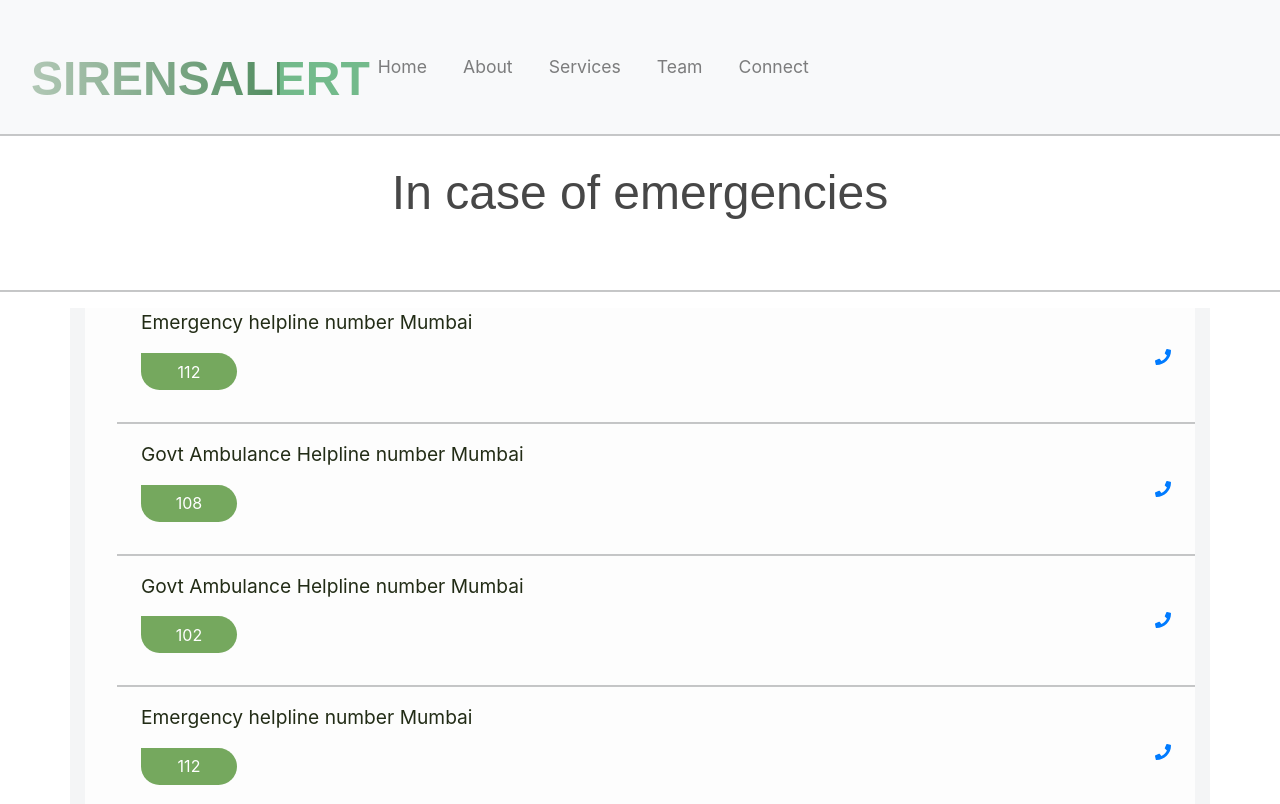
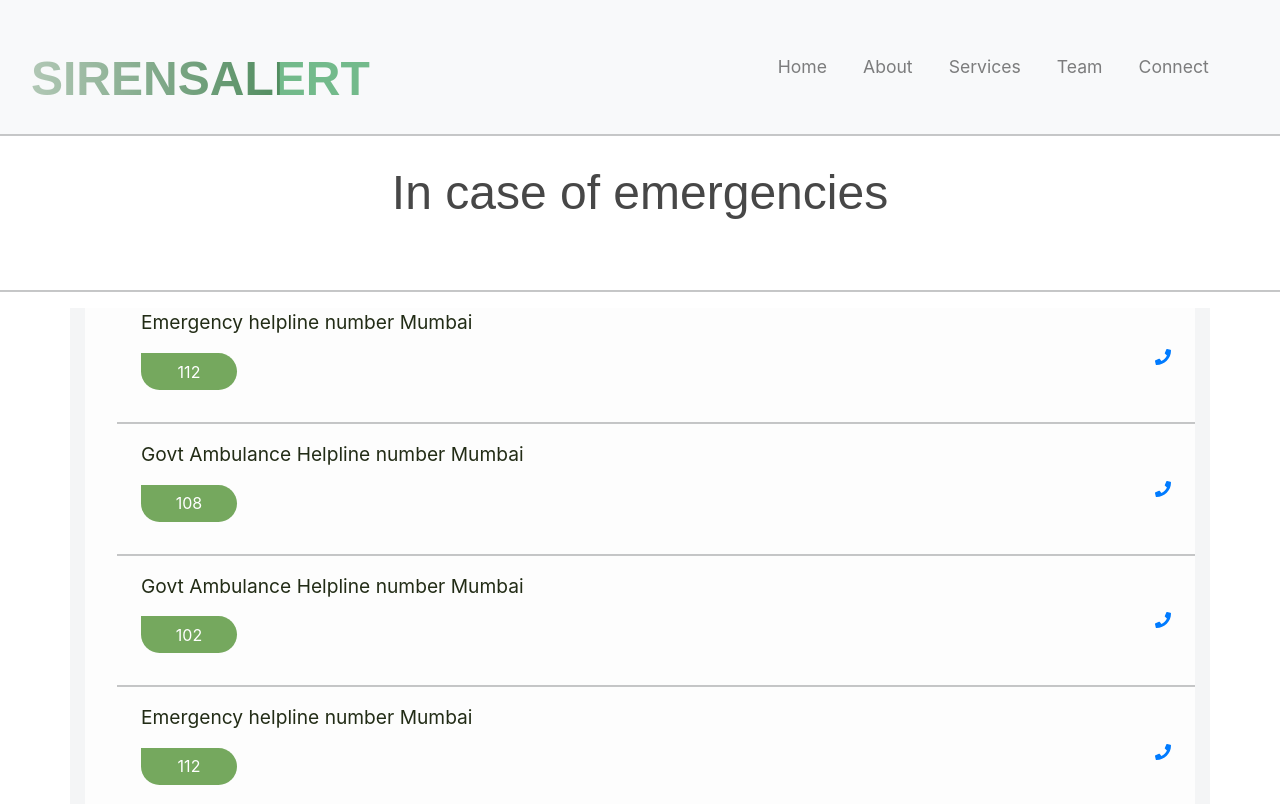
Before and after one commit to Ramghosh16RG/Sirenalert, a plain HTML site: page services.html in a window 1280 px wide. Shown: the top 804 px of the page. Drawn offline with nearby package versions, Linux system fonts and the light colour scheme.

Commit message:
Update serv.css

```diff
--- a/serv.css
+++ b/serv.css
@@ -7,7 +7,9 @@ html, body{
     font-family: 'Inter', sans-serif;
 	margin: 0;
 }
-
+#navbarResponsive{
+    margin-left: 400px;
+}
 
 .navbar{
     padding: .2rem;
```
